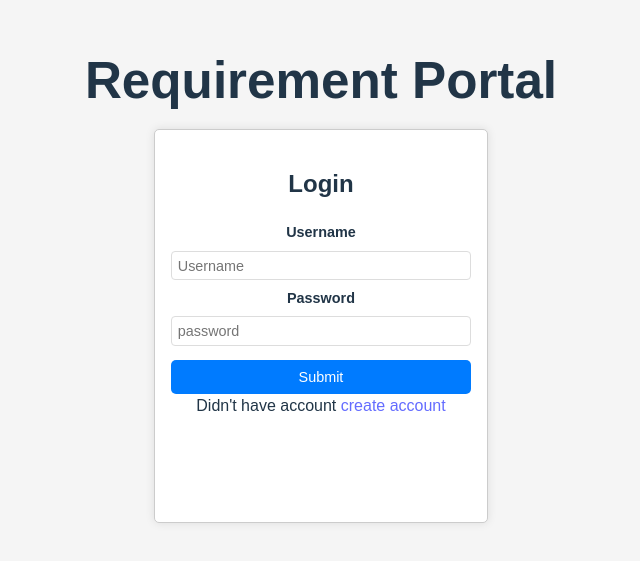
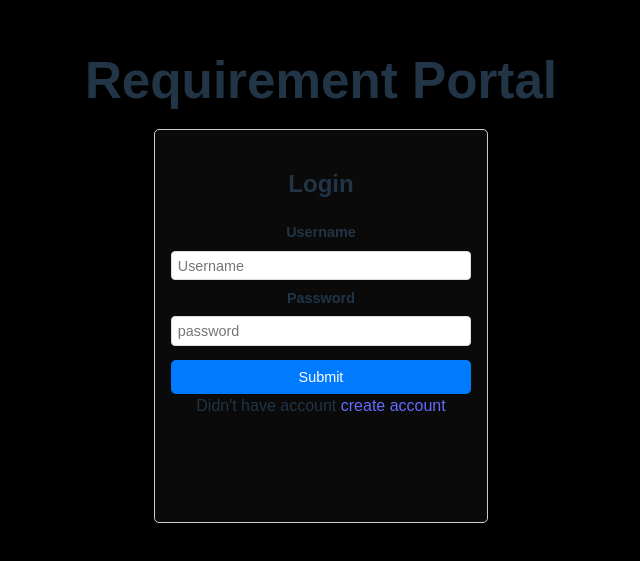
Before and after one commit to Adharsh269/login-basic, a React (Vite) app: page / in a window 1280 px wide. Shown: the part 129-690 px from the top of the page, without its empty margins (319-959 px from the left). Built offline with nearby package versions, Linux system fonts and the light colour scheme.

Commit message:
display commit

```diff
--- a/src/Home/Home.tsx
+++ b/src/Home/Home.tsx
@@ -1,6 +1,18 @@
+import { useEffect, useState } from "react";
+
 function Home(){
+    const [usern, setUserName] =useState("");
+            useEffect(() => {
+                const username=localStorage.getItem('UserName')
+                if(username){
+                    setUserName(username);
+                }
+            },[]);
     return(
-        <h1>Home</h1>
+
+        <div>
+            <p >Loggined Username:{usern}</p>
+        </div>
     )
 }
 export default Home;
--- a/src/Login/Login.css
+++ b/src/Login/Login.css
@@ -1,6 +1,6 @@
 body {
     font-family: Arial, sans-serif;
-    background-color: #f5f5f5;
+    background-color: #000000;
     margin: 0;
     padding: 0;
     display: flex;
@@ -11,11 +11,12 @@ body {
 
 
 .form-container {
-    background-color: #fff;
+    background-color: #0a0a0a;
     padding: 20px;
     border-radius: 8px;
-    box-shadow: 0 0 10px rgba(0, 0, 0, 0.1);
+    box-shadow: 0 0 10px rgba(9, 9, 9, 0.1);
     width: 300px;
+
 }
 
 h1 {
--- a/src/Login/Login.tsx
+++ b/src/Login/Login.tsx
@@ -21,6 +21,7 @@ function Login(){
       })
       .then((response) => {
         if (response.data === "success") {
+          localStorage.setItem('UserName',details.username);
           navigate("/home");
         } else {
           setDetails({ username: "", password: "" });
```
